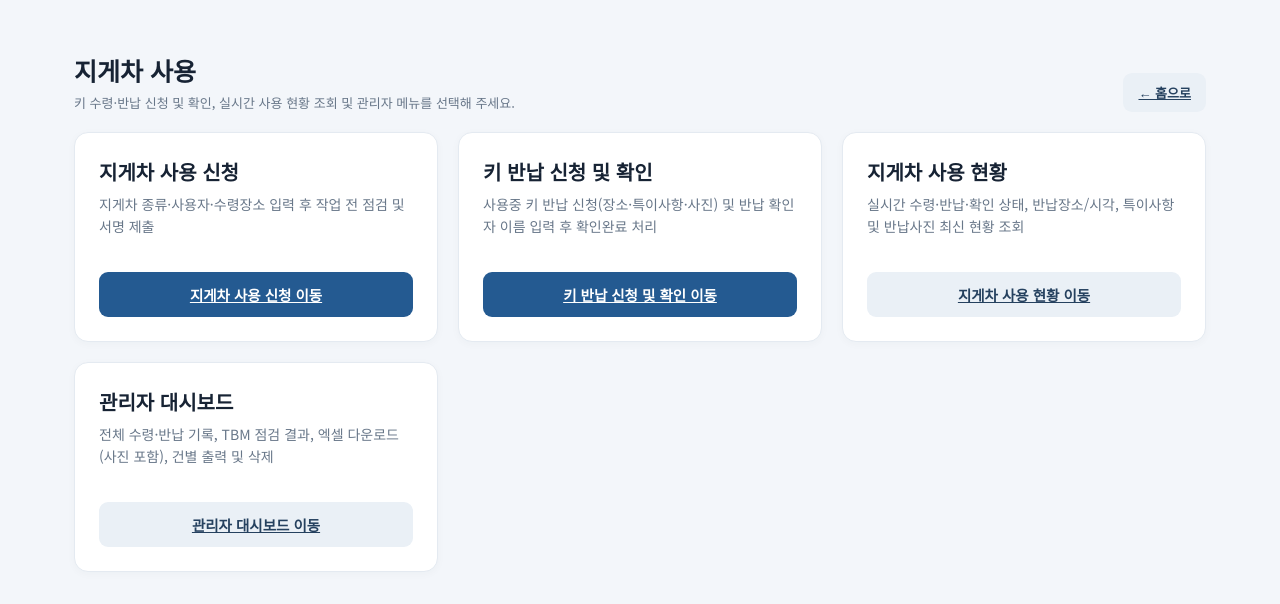
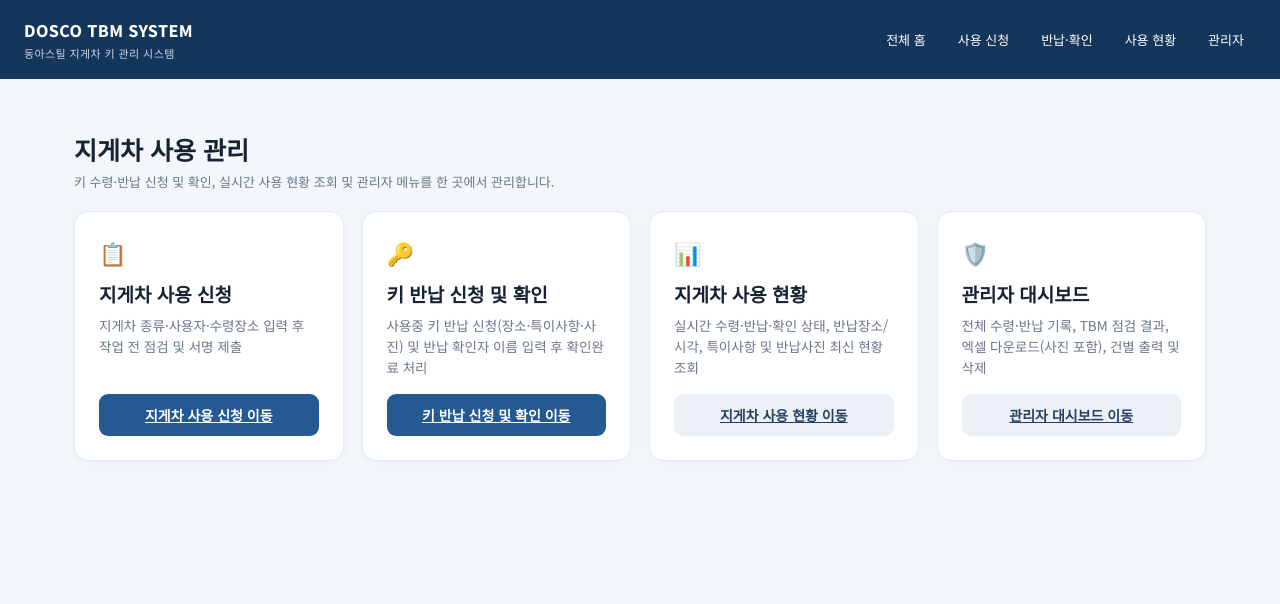
Before and after one commit to seongchangbaik-ship-it/DOSCO_TBM_SYSTEM, a Next.js app: page /forklift-main in a window 1280 px wide. Shown: the top 604 px of the page. Built offline with nearby package versions, Linux system fonts and the light colour scheme.

Commit message:
Align forklift hub layout and 4-column card sizing with TBM hub

```diff
--- a/app/forklift-main/page.tsx
+++ b/app/forklift-main/page.tsx
@@ -8,6 +8,7 @@ const CARDS = [
     href: "/forklift",
     cta: "지게차 사용 신청 이동",
     primary: true,
+    icon: "📋",
   },
   {
     title: "키 반납 신청 및 확인",
@@ -15,6 +16,7 @@ const CARDS = [
     href: "/forklift/return",
     cta: "키 반납 신청 및 확인 이동",
     primary: true,
+    icon: "🔑",
   },
   {
     title: "지게차 사용 현황",
@@ -22,6 +24,7 @@ const CARDS = [
     href: "/forklift/status",
     cta: "지게차 사용 현황 이동",
     primary: false,
+    icon: "📊",
   },
   {
     title: "관리자 대시보드",
@@ -29,41 +32,64 @@ const CARDS = [
     href: "/forklift/admin",
     cta: "관리자 대시보드 이동",
     primary: false,
+    icon: "🛡️",
   },
 ];
 
 export default function ForkliftMainPage() {
   return (
+    <div>
+      <style>{`
+        .forklift-hub-grid {
+          display: grid;
+          grid-template-columns: repeat(4, minmax(0, 1fr));
+          gap: 18px;
+          align-items: stretch;
+        }
+        @media (max-width: 1100px) {
+          .forklift-hub-grid {
+            grid-template-columns: repeat(2, minmax(0, 1fr));
+          }
+        }
+        @media (max-width: 640px) {
+          .forklift-hub-grid {
+            grid-template-columns: 1fr;
+          }
+        }
+      `}</style>
+
+      <header className="topbar no-print">
+        <div className="brand">
+          DOSCO TBM SYSTEM
+          <small>동아스틸 지게차 키 관리 시스템</small>
+        </div>
+        <nav className="nav">
+          <Link href="/">전체 홈</Link>
+          <Link href="/forklift">사용 신청</Link>
+          <Link href="/forklift/return">반납·확인</Link>
+          <Link href="/forklift/status">사용 현황</Link>
+          <Link href="/forklift/admin">관리자</Link>
+        </nav>
+      </header>
+
       <main className="shell">
         <div className="pagehead">
           <div>
-          <h1>지게차 사용</h1>
+            <h1>지게차 사용 관리</h1>
             <div className="muted">
-            키 수령·반납 신청 및 확인, 실시간 사용 현황 조회 및 관리자 메뉴를 선택해 주세요.
+              키 수령·반납 신청 및 확인, 실시간 사용 현황 조회 및 관리자 메뉴를 한 곳에서 관리합니다.
             </div>
-        </div>
-        <div className="row">
-          <Link href="/" className="btn secondary">
-            ← 홈으로
-          </Link>
           </div>
         </div>
 
-      <div
-        className="grid section"
-        style={{
-          gridTemplateColumns: "repeat(auto-fit, minmax(300px, 1fr))",
-          gap: 20,
-          alignItems: "stretch",
-        }}
-      >
+        <div className="forklift-hub-grid section">
           {CARDS.map((card) => (
             <div
               key={card.href}
               className="card"
               style={{
                 padding: 24,
-              minHeight: 210,
+                minHeight: 240,
                 display: "flex",
                 flexDirection: "column",
                 justifyContent: "space-between",
@@ -71,8 +97,9 @@ export default function ForkliftMainPage() {
               }}
             >
               <div>
-              <h2 style={{ margin: "0 0 8px 0", fontSize: 20 }}>{card.title}</h2>
-              <p className="muted" style={{ margin: 0, fontSize: 14, lineHeight: 1.55 }}>
+                <div style={{ fontSize: 22, marginBottom: 12 }}>{card.icon}</div>
+                <h2 style={{ margin: "0 0 8px 0", fontSize: 19 }}>{card.title}</h2>
+                <p className="muted" style={{ margin: 0, fontSize: 13.5, lineHeight: 1.55 }}>
                   {card.desc}
                 </p>
               </div>
@@ -82,8 +109,8 @@ export default function ForkliftMainPage() {
                 style={{
                   width: "100%",
                   textAlign: "center",
-                padding: "12px 16px",
-                fontSize: 14.5,
+                  padding: "11px 14px",
+                  fontSize: 14,
                   fontWeight: 600,
                   boxSizing: "border-box",
                 }}
@@ -94,5 +121,6 @@ export default function ForkliftMainPage() {
           ))}
         </div>
       </main>
+    </div>
   );
 }
```
Lines whose indentation alone changed are shown as unchanged.
